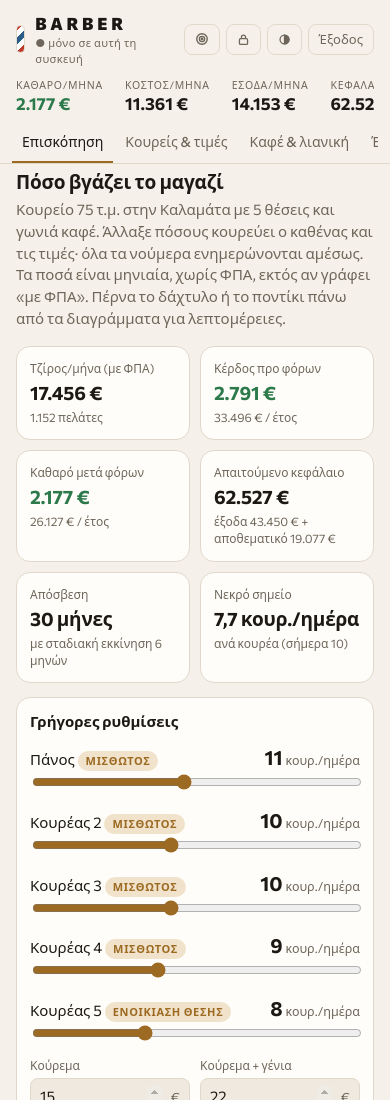
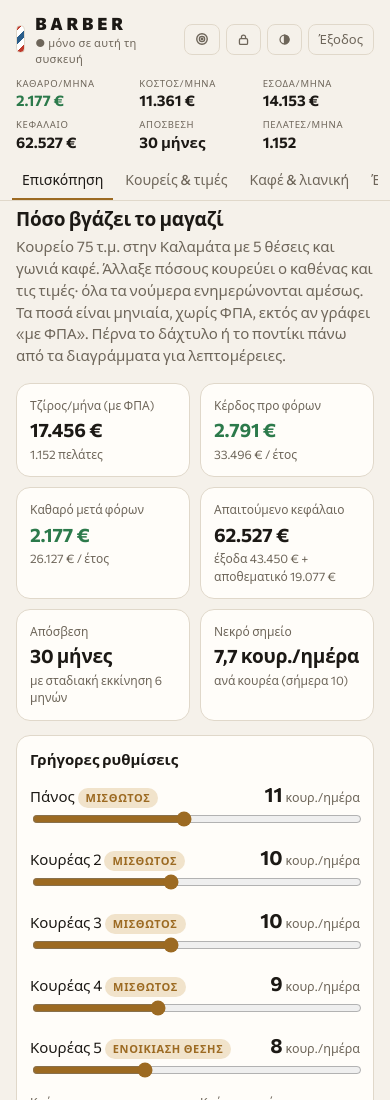
Before and after one commit to ThomasNikos/Barber, a plain HTML site: page src/app.html in a window 390 px wide. Shown: the top 1100 px of the page. Drawn offline with Linux system fonts and the light colour scheme.

Commit message:
Header numbers wrap on phones

```diff
--- a/src/app.html
+++ b/src/app.html
@@ -163,6 +163,9 @@ svg text{fill:var(--muted);font-size:12px;font-family:inherit}
 .toast{position:fixed;bottom:18px;left:50%;transform:translateX(-50%);background:var(--ink);color:var(--bg);padding:9px 16px;border-radius:10px;font-size:14px;opacity:0;transition:opacity .2s;pointer-events:none;z-index:50}
 .toast.on{opacity:1}
 @media (max-width:600px){
+  .strip{display:grid;grid-template-columns:repeat(3,1fr);gap:6px 12px;overflow:visible}
+  .st b{font-size:15px}
+  .st>span{font-size:9.5px}
   #lockBtn .lbl{display:none}
   #lockBtn svg{margin-right:0}
   h2{font-size:19px}
```
Also changed, not shown: docs/index.html (+1 -1 lines).
